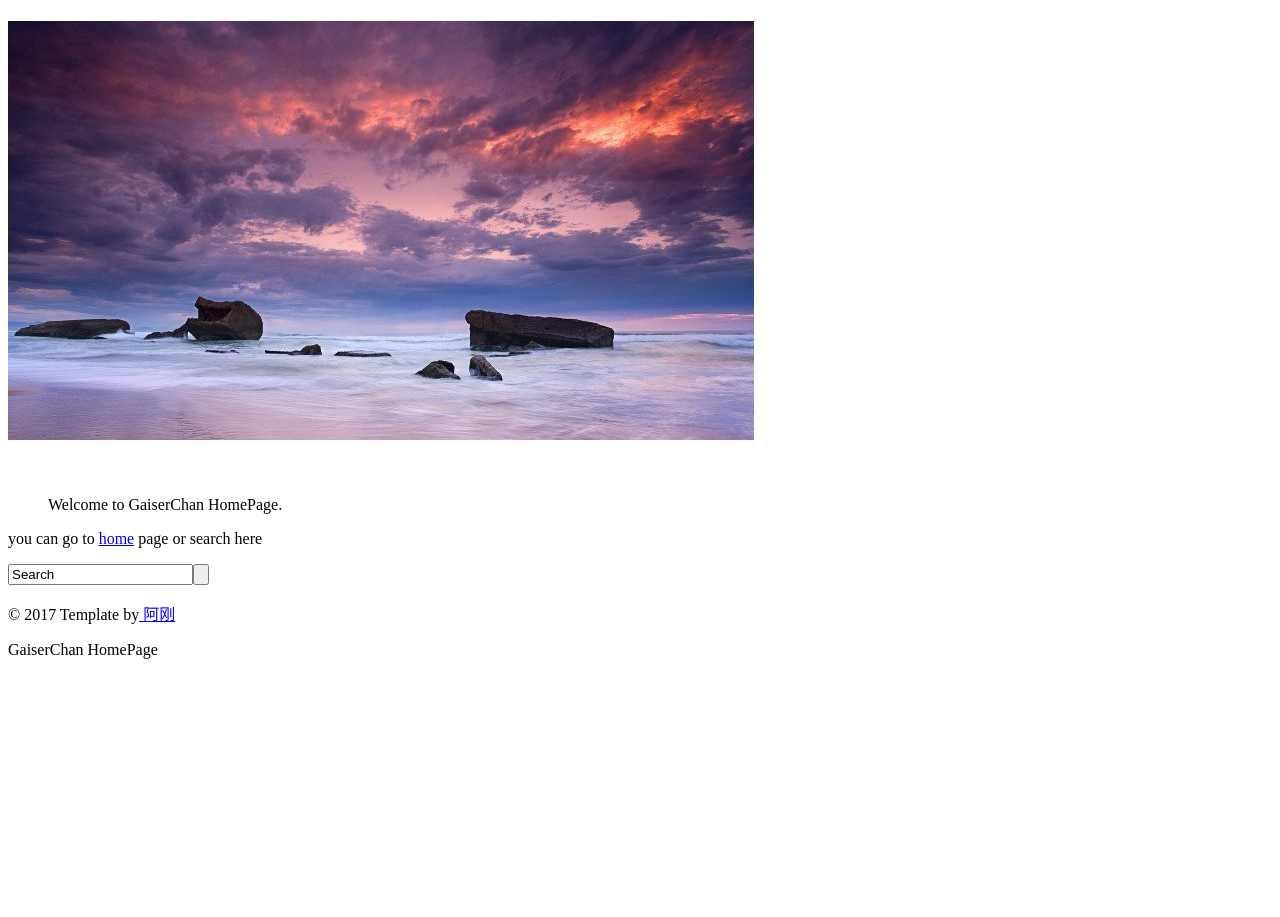
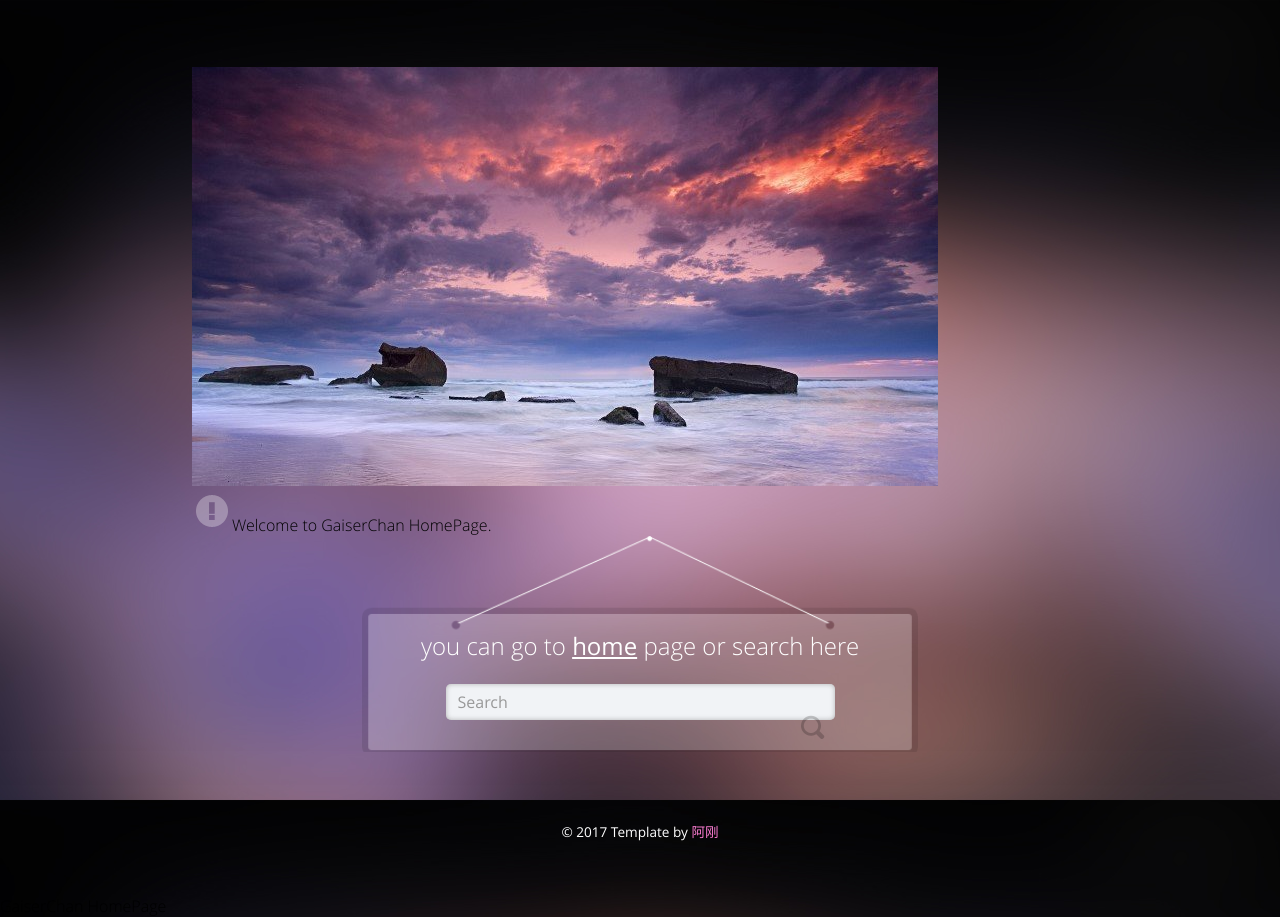
Before and after one commit to GaiserChan/Gaiserchen.github.io, a plain HTML site: page index.html in a window 1280 px wide. Before the commit the page ends 800 px from the top, so only its background shows below. Drawn offline with Linux system fonts and the light colour scheme.

Commit message:
modified index.html

```diff
--- a/index.html
+++ b/index.html
@@ -4,6 +4,7 @@
 <title>GaiserChan HomePage</title>
 <meta http-equiv="Content-Type" content="text/html; charset=utf-8" />
 <meta name="viewport" content="width=device-width, initial-scale=1, maximum-scale=1">
+<link href="./css/style.css" rel="stylesheet" type="text/css" media="all" />
 </head>
 <body>
 
```
